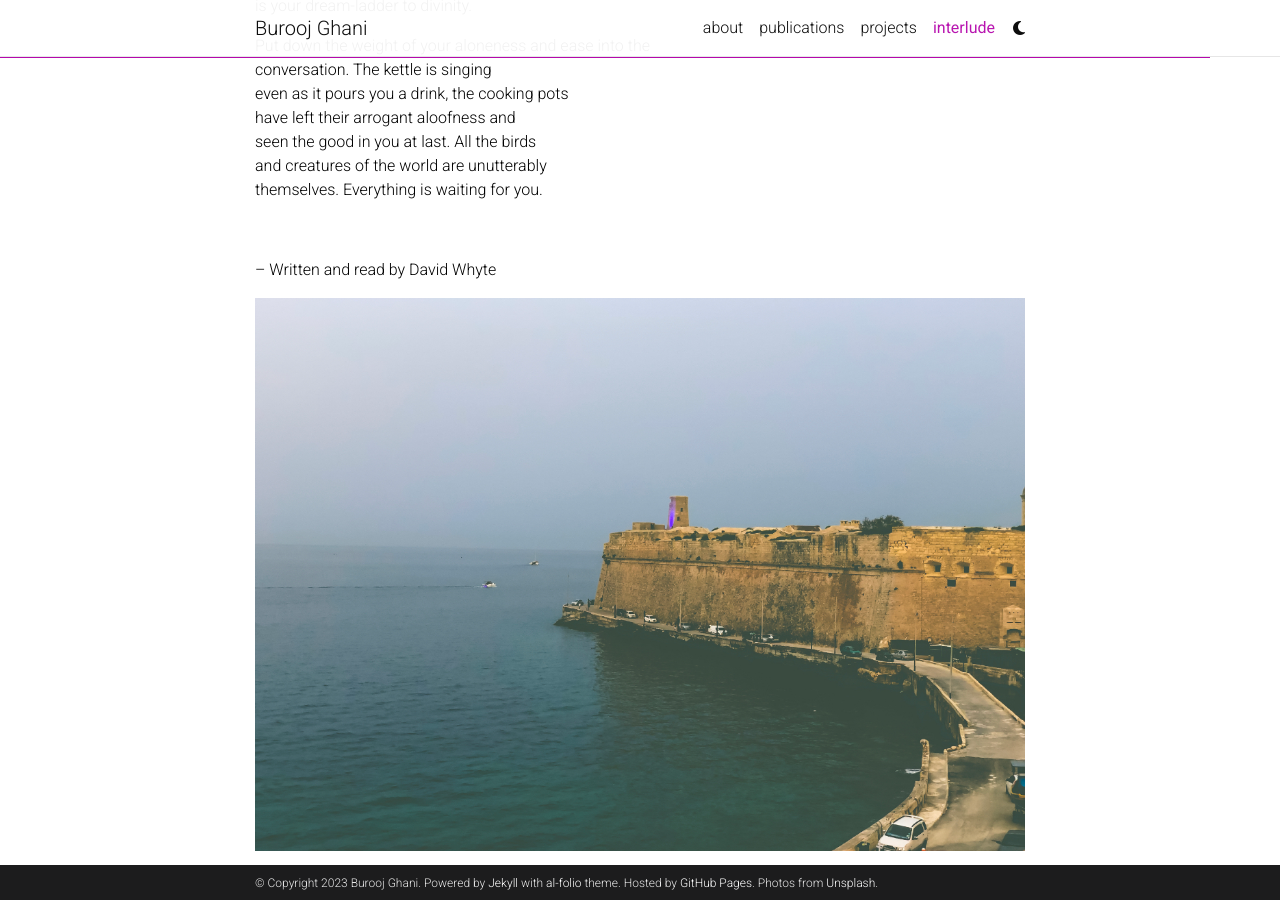
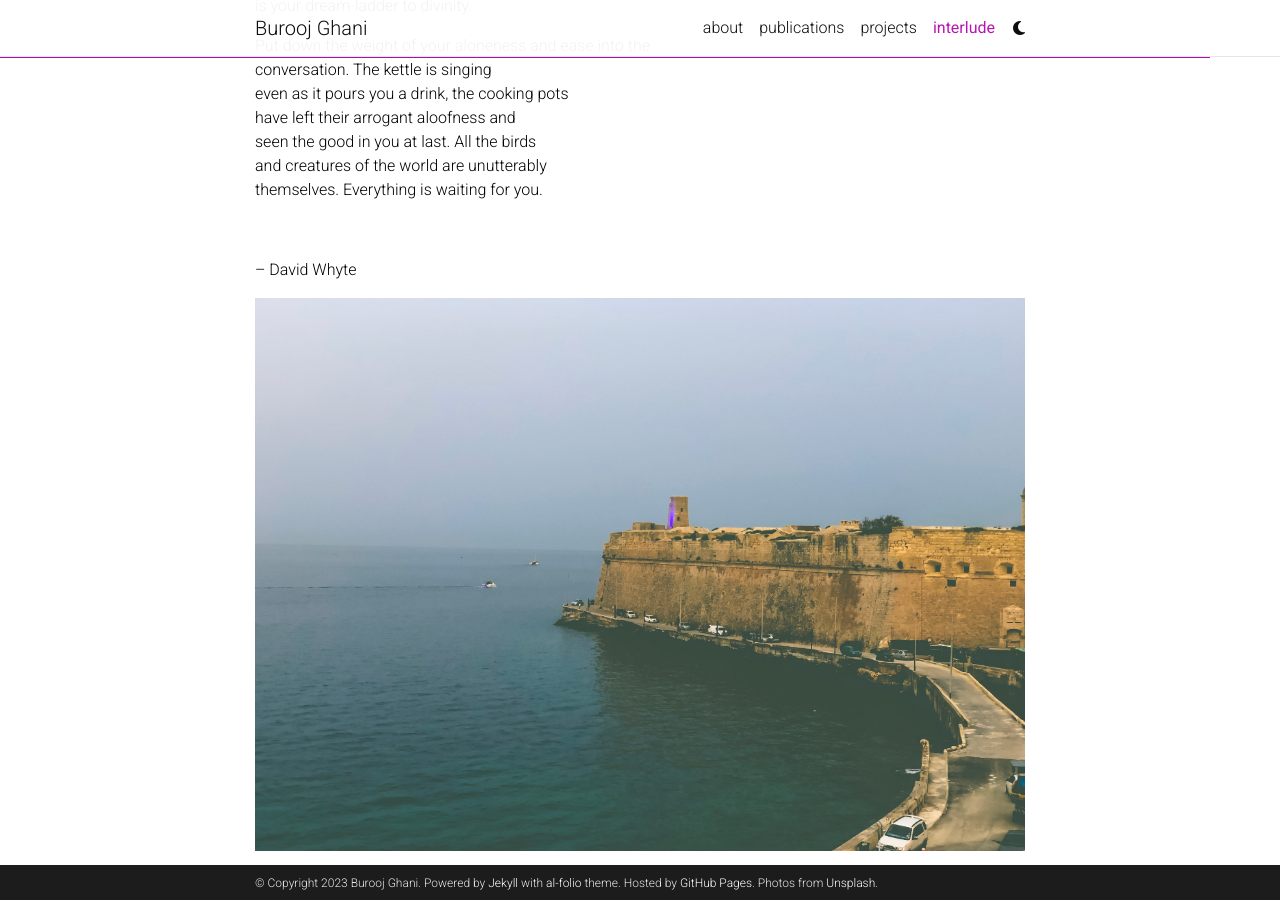
Before and after one commit to bghani/bghani.github.io, a Jekyll site: the page built from _pages/interlude.md, in a window 1280 px wide and 900 px high, scrolled down 621 px. Built offline with Jekyll 4.4.1, drawn with Linux system fonts in a browser that asks for light colours; full-size pictures stand in for the smaller copies a plugin makes; comment, search, counter and statistics services are not loaded; a style sheet for code colours, icons or effects is not loaded.

```diff
--- a/_pages/interlude.md
+++ b/_pages/interlude.md
@@ -37,7 +37,7 @@
 
 <br>
 
--- Written and read by David Whyte
+-- David Whyte
 
 
 {% include figure.html path="assets/img/malta.jpg" title="example image" width="100%" class="img-fluid" %}
```
